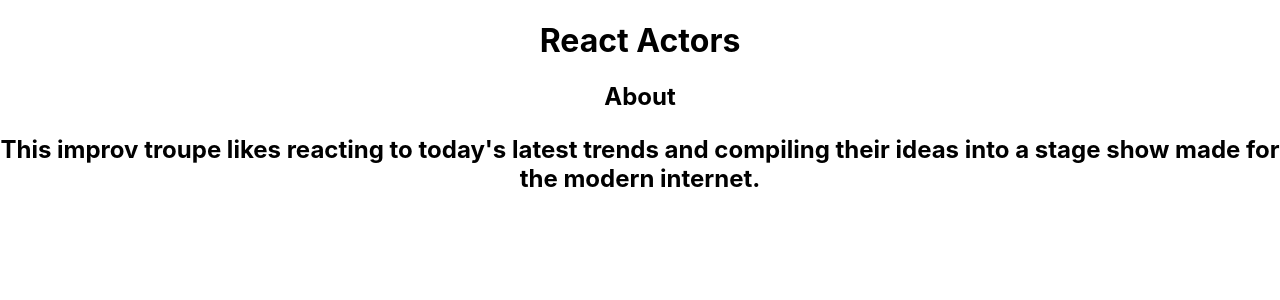
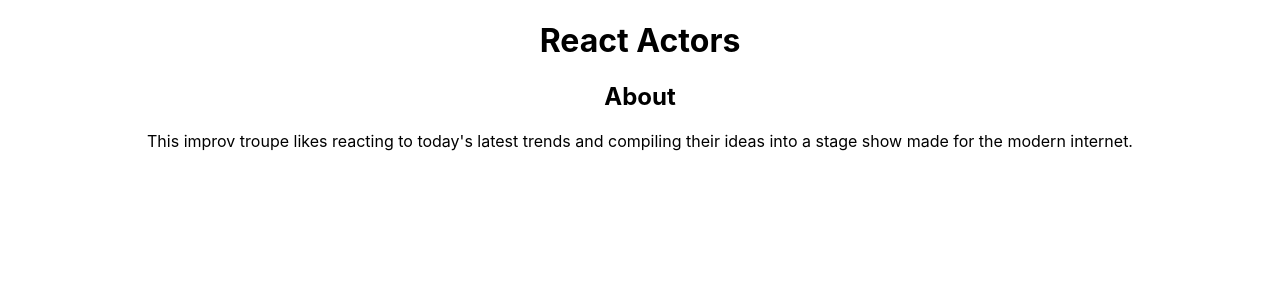
Before and after one commit to dlfedie/react-actors, a React (Create React App) app: page / in a window 1280 px wide. Shown: the top 300 px of the page. Built offline with nearby package versions, Linux system fonts and the light colour scheme.

Commit message:
fixed formatting in about

```diff
--- a/src/About/About.js
+++ b/src/About/About.js
@@ -1,12 +1,12 @@
-import React, {Component} from 'react';
+import React, { Component } from 'react';
 
 class About extends Component {
     render() {
         return (
-            <h2>About
-            <p>This improv troupe likes reacting to today's latest trends and compiling their ideas into a stage show made for the modern internet.</p>
-
-            </h2>
+            <div>
+                <h2>About</h2>
+                <p>This improv troupe likes reacting to today's latest trends and compiling their ideas into a stage show made for the modern internet.</p>
+            </div>
 
         )
     }
```
